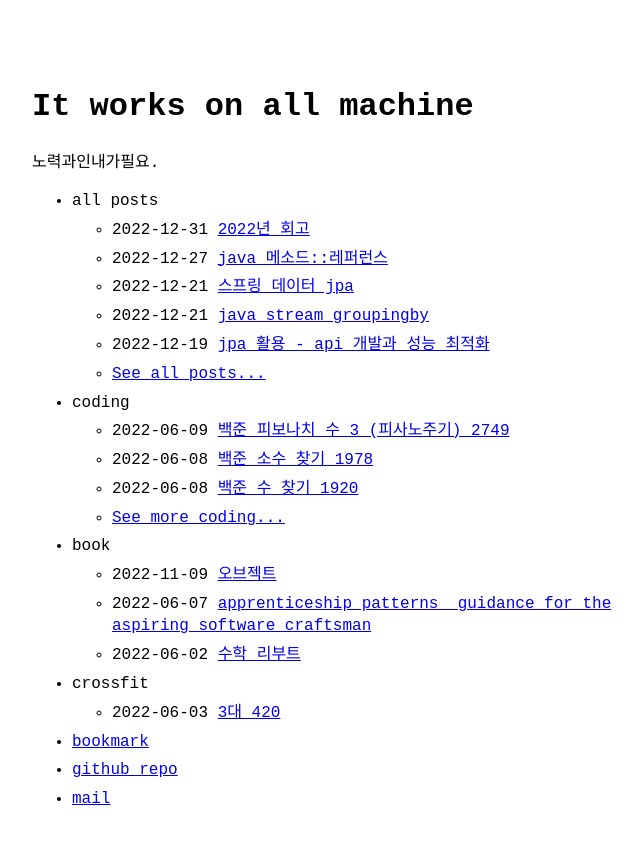
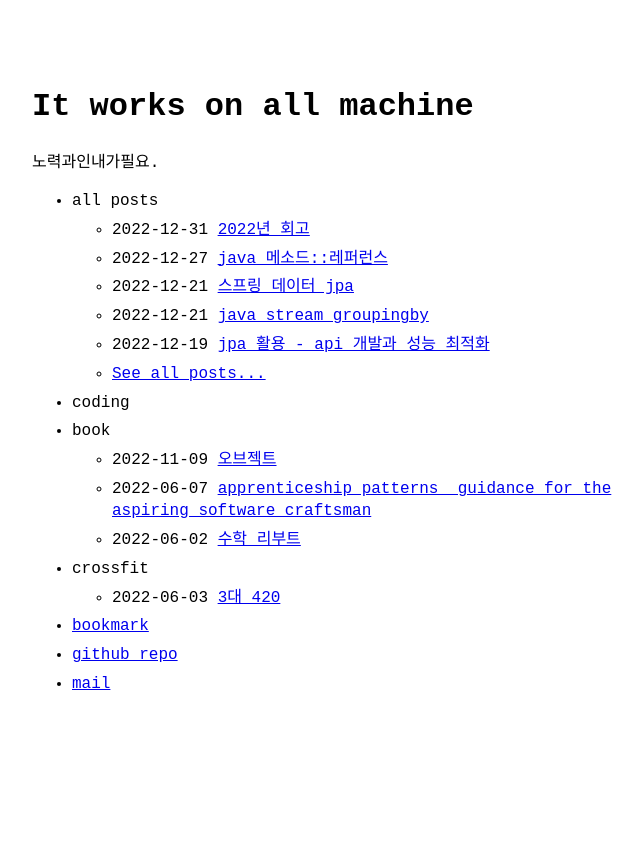
Before and after one commit to khjzzm/khjzzm.github.io, a Jekyll site: the page built from index.md, in a window 1280 px wide. Shown: the top 844 px of the page, without its empty margins (288-931 px from the left). Built offline with Jekyll 4.4.1, drawn with Linux system fonts in a browser that asks for light colours.

Commit message:
change category

```diff
--- a/_posts/2022-06-08-BaekJoon-1920.md
+++ b/_posts/2022-06-08-BaekJoon-1920.md
@@ -1,6 +1,5 @@
 ---
 layout: post
-category: coding
 title: 백준 수 찾기 1920
 ---
 
--- a/_posts/2022-06-08-BaekJoon-1978.md
+++ b/_posts/2022-06-08-BaekJoon-1978.md
@@ -1,6 +1,5 @@
 ---
 layout: post
-category: coding
 title: 백준 소수 찾기 1978
 ---
 
--- a/_posts/2022-06-09-BaekJoon-2749.md
+++ b/_posts/2022-06-09-BaekJoon-2749.md
@@ -1,6 +1,5 @@
 ---
 layout: post
-category: coding
 title: 백준 피보나치 수 3 (피사노주기) 2749
 ---
 
```
Also changed, not shown: _posts/2022-06-04-BaekJoon-1065.md (+0 -1 lines), _posts/2022-06-06-BaekJoon-1712.md (+0 -1 lines), _posts/2022-06-07-BaekJoon-10828.md (+0 -1 lines).
